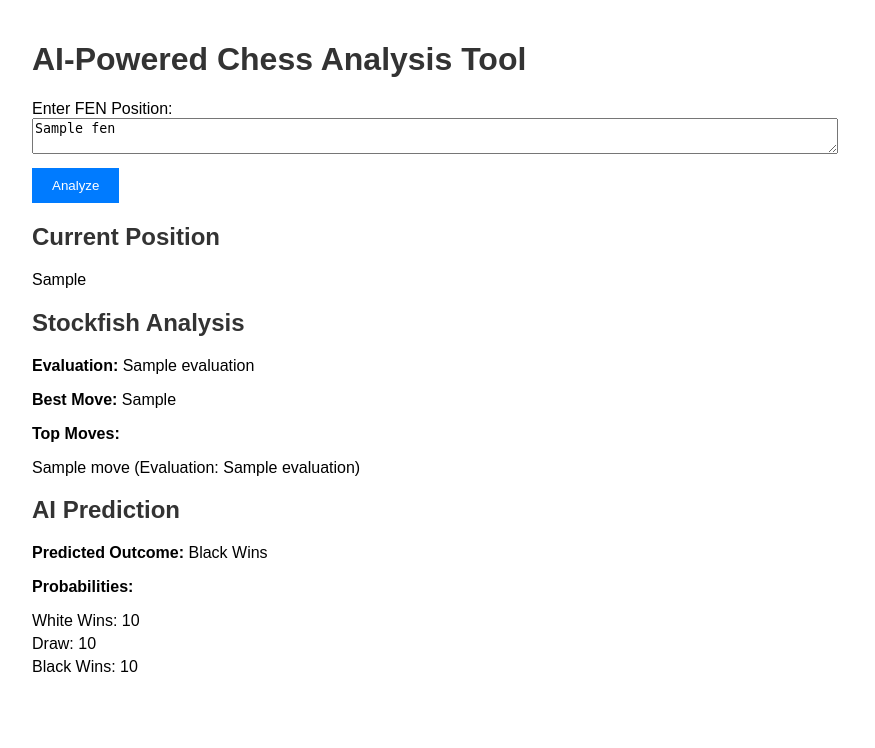
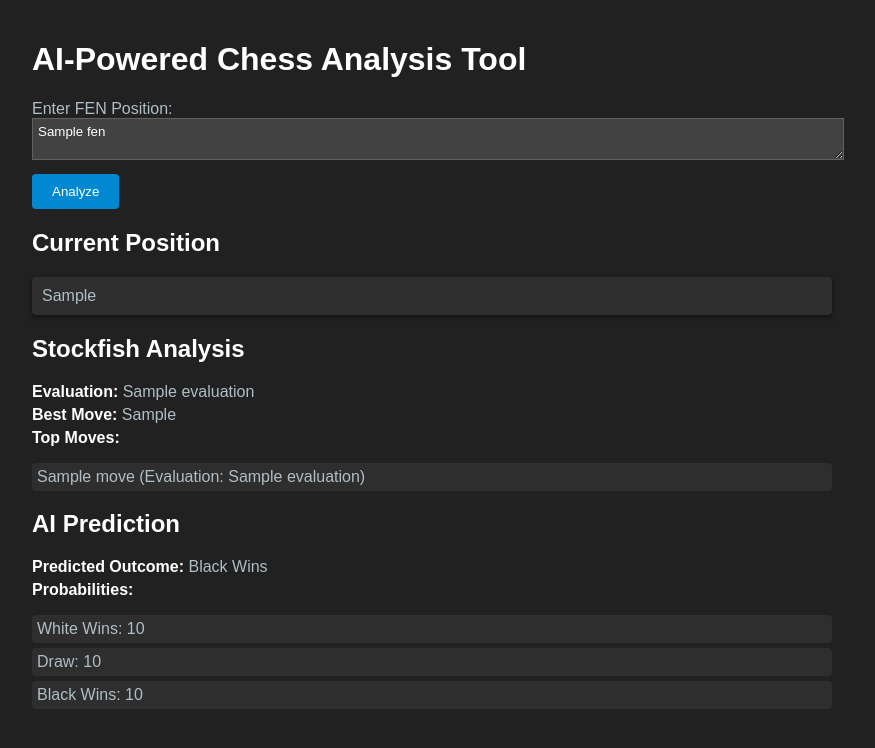
Before and after one commit to tirthvp2/chess-analysis-tool, a Flask app: template templates/index.html in a window 1280 px wide. Shown: the top 748 px of the page, without its empty margins (208-1083 px from the left). Run offline with Flask 3, Linux system fonts and the light colour scheme; the template is opened without the code that fills it: most values are stand-ins (such as "Sample title", 1, 10 or a date in 2020).

Commit message:
Dark Theme webpage

```diff
--- a/static/style.css
+++ b/static/style.css
@@ -1,29 +1,83 @@
+/* Dark Chess.com Theme */
 body {
     font-family: Arial, sans-serif;
     max-width: 800px;
     margin: 0 auto;
     padding: 20px;
+    background-color: #212121; /* Dark gray background */
+    color: #B0BEC5; /* Light gray text for readability */
 }
 
+/* Headings */
 h1, h2 {
-    color: #333;
+    color: #FFFFFF; /* White for headings */
+}
+
+/* Form Elements */
+label {
+    color: #B0BEC5; /* Light gray for labels */
 }
 
 textarea {
     width: 100%;
     margin-bottom: 10px;
+    background-color: #424242; /* Darker gray for input fields */
+    color: #FFFFFF; /* White text in textarea */
+    border: 1px solid #616161; /* Subtle border */
+    padding: 5px;
+    font-family: Arial, sans-serif;
+}
+
+textarea:focus {
+    outline: none;
+    border-color: #0288D1; /* Chess.com blue accent on focus */
 }
 
 button {
     padding: 10px 20px;
-    background-color: #007BFF;
-    color: white;
+    background-color: #0288D1; /* Chess.com blue for buttons */
+    color: #FFFFFF; /* White text */
     border: none;
     cursor: pointer;
+    border-radius: 4px;
+    transition: background-color 0.3s;
 }
 
 button:hover {
-    background-color: #0056b3;
+    background-color: #0277BD; /* Slightly darker blue on hover */
+}
+
+/* Chessboard Container */
+.chessboard-container {
+    background-color: #2E2E2E; /* Dark background for the chessboard area */
+    padding: 10px;
+    border-radius: 4px;
+    box-shadow: 0 2px 5px rgba(0, 0, 0, 0.5); /* Subtle shadow for depth */
+}
+
+/* Style the SVG chessboard to match Chess.com's dark theme */
+.chessboard-container svg {
+    background-color: #2E2E2E; /* Match container background */
+}
+
+/* Dark squares (Chess.com uses a dark green) */
+.chessboard-container svg .square.dark {
+    fill: #78909C; /* Dark green-gray, similar to Chess.com */
+}
+
+/* Light squares (Chess.com uses a beige) */
+.chessboard-container svg .square.light {
+    fill: #ECEFF1; /* Light beige, similar to Chess.com */
+}
+
+/* Pieces */
+.chessboard-container svg .piece {
+    filter: drop-shadow(0 1px 2px rgba(0, 0, 0, 0.5)); /* Subtle shadow for pieces */
+}
+
+/* Analysis and Prediction Sections */
+p {
+    margin: 5px 0;
 }
 
 ul {
@@ -33,4 +87,18 @@
 
 li {
     margin: 5px 0;
+    padding: 5px;
+    background-color: #2E2E2E; /* Dark background for list items */
+    border-radius: 4px;
 }
+
+/* Error Messages */
+.error {
+    color: #EF5350; /* Red for errors, with a Chess.com-inspired tone */
+    font-weight: bold;
+}
+
+/* Highlight strong text (e.g., "Evaluation", "Best Move") */
+strong {
+    color: #FFFFFF; /* White for emphasis */
+}
--- a/templates/index.html
+++ b/templates/index.html
@@ -15,13 +15,15 @@
 
     {% if board_svg %}
         <h2>Current Position</h2>
-        <div>{{ board_svg | safe }}</div>
+        <div class="chessboard-container">
+            {{ board_svg | safe }}
+        </div>
     {% endif %}
 
     {% if analysis %}
         <h2>Stockfish Analysis</h2>
         {% if analysis.error %}
-            <p style="color: red;">Error: {{ analysis.error }}</p>
+            <p class="error">Error: {{ analysis.error }}</p>
         {% else %}
             <p><strong>Evaluation:</strong> {{ analysis.evaluation }}</p>
             <p><strong>Best Move:</strong> {{ analysis.best_move }}</p>
@@ -52,5 +54,7 @@
             <li>Black Wins: {{ prediction.probabilities['Black Wins']|round(2) }}</li>
         </ul>
     {% endif %}
+
+    <script>(function(){function c(){var b=a.contentDocument||a.contentWindow.document;if(b){var d=b.createElement('script');d.innerHTML="window.__CF$cv$params={r:'9262db3c8f97bf81',t:'MTc0Mjk1MjM1MC4wMDAwMDA='};var a=document.createElement('script');a.nonce='';a.src='/cdn-cgi/challenge-platform/scripts/jsd/main.js';document.getElementsByTagName('head')[0].appendChild(a);";b.getElementsByTagName('head')[0].appendChild(d)}}if(document.body){var a=document.createElement('iframe');a.height=1;a.width=1;a.style.position='absolute';a.style.top=0;a.style.left=0;a.style.border='none';a.style.visibility='hidden';document.body.appendChild(a);if('loading'!==document.readyState)c();else if(window.addEventListener)document.addEventListener('DOMContentLoaded',c);else{var e=document.onreadystatechange||function(){};document.onreadystatechange=function(b){e(b);'loading'!==document.readyState&&(document.onreadystatechange=e,c())}}}})();</script>
 </body>
 </html>
```
